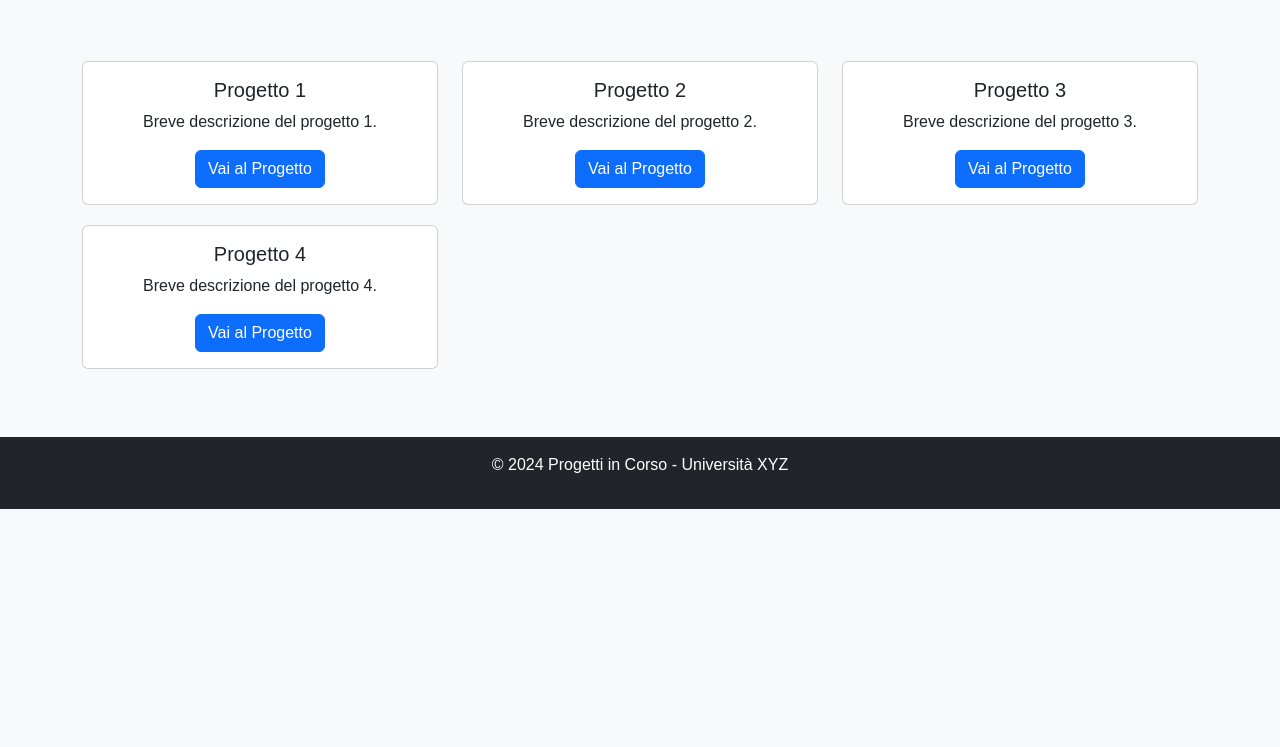
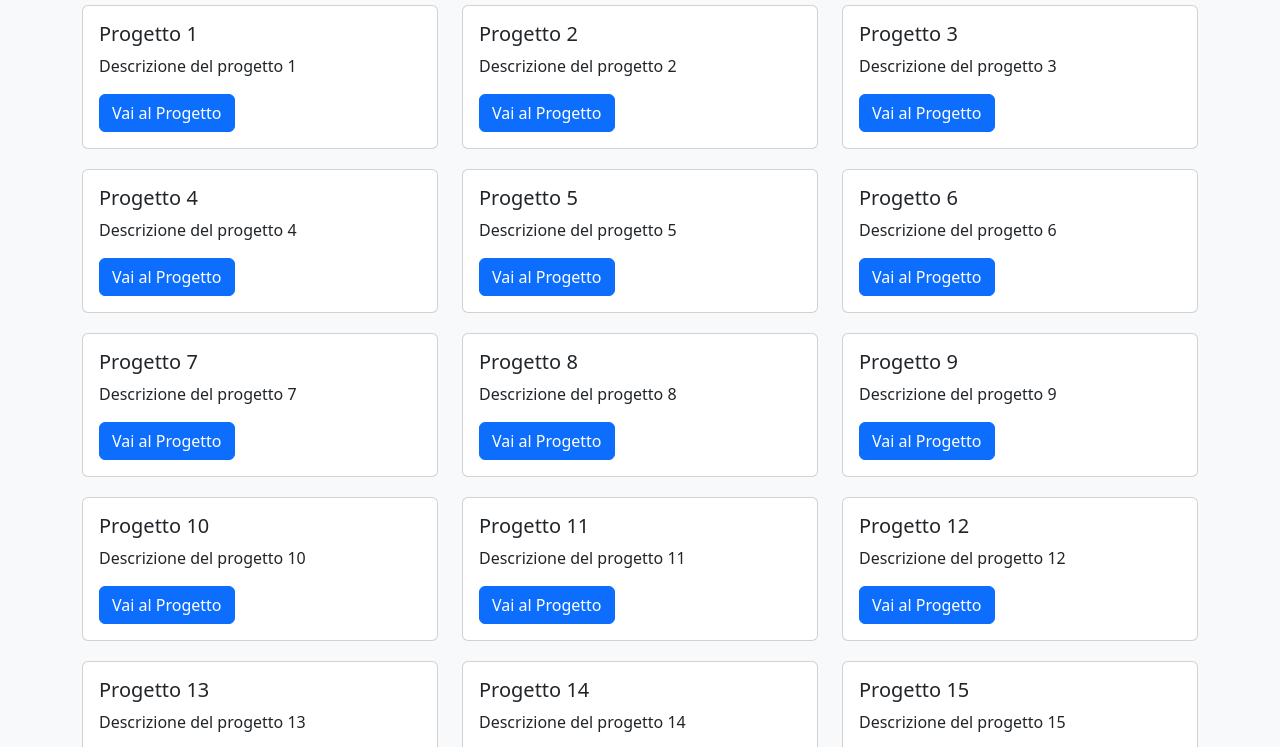
Before and after one commit to IngPier/Prof-Bernardis, a plain HTML site: page index.html in a window 1280 px wide. Shown: the part 212-959 px from the top of the page. Before the commit the page ends 800 px from the top, so only its background shows below. Drawn offline with nearby package versions, Linux system fonts and the light colour scheme.

Commit message:
Sito con le carte create in JS

```diff
--- a/index.html
+++ b/index.html
@@ -3,92 +3,33 @@
 <head>
     <meta charset="UTF-8">
     <meta name="viewport" content="width=device-width, initial-scale=1.0">
-    <title>Progetti in Corso degli Studenti</title>
+    <title>Progetti degli Studenti</title>
     <!-- Link a Bootstrap 5 CSS -->
     <link href="https://cdn.jsdelivr.net/npm/bootstrap@5.3.0-alpha1/dist/css/bootstrap.min.css" rel="stylesheet">
-    <!-- Opzionale: Aggiungi il tuo CSS personalizzato -->
     <style>
         body {
             background-color: #f8f9fa;
-            font-family: 'Arial', sans-serif;
         }
-        .project-card {
+        .card {
             margin-bottom: 20px;
-        }
-        .project-card .card-body {
-            text-align: center;
         }
     </style>
 </head>
 <body>
 
-    <!-- Navbar -->
-    <nav class="navbar navbar-expand-lg navbar-dark bg-dark">
-        <div class="container-fluid">
-            <a class="navbar-brand" href="#">Progetti in Corso</a>
-        </div>
-    </nav>
-
     <!-- Hero Section -->
     <div class="container my-5">
         <div class="row">
             <div class="col text-center">
-                <h1 class="display-4">Progetti in Corso degli Studenti</h1>
-                <p class="lead">Scopri i progetti attuali degli studenti del corso</p>
+                <h1 class="display-4">Progetti degli Studenti</h1>
+                <p class="lead">Scopri tutti i progetti in corso</p>
             </div>
         </div>
     </div>
 
-    <!-- Progetti Section -->
-    <div class="container">
-        <div class="row">
-            <!-- Singolo progetto card -->
-            <div class="col-md-4">
-                <div class="card project-card">
-                    <div class="card-body">
-                        <h5 class="card-title">Progetto 1</h5>
-                        <p class="card-text">Breve descrizione del progetto 1.</p>
-                        <a href="https://www.example.com" class="btn btn-primary" target="_blank">Vai al Progetto</a>
-                    </div>
-                </div>
-            </div>
-
-            <div class="col-md-4">
-                <div class="card project-card">
-                    <div class="card-body">
-                        <h5 class="card-title">Progetto 2</h5>
-                        <p class="card-text">Breve descrizione del progetto 2.</p>
-                        <a href="https://www.example.com" class="btn btn-primary" target="_blank">Vai al Progetto</a>
-                    </div>
-                </div>
-            </div>
-
-            <!-- Ripeti per tutti i progetti -->
-            <div class="col-md-4">
-                <div class="card project-card">
-                    <div class="card-body">
-                        <h5 class="card-title">Progetto 3</h5>
-                        <p class="card-text">Breve descrizione del progetto 3.</p>
-                        <a href="https://www.example.com" class="btn btn-primary" target="_blank">Vai al Progetto</a>
-                    </div>
-                </div>
-            </div>
-
-            <!-- Aggiungi altre card per gli altri progetti -->
-            <div class="col-md-4">
-                <div class="card project-card">
-                    <div class="card-body">
-                        <h5 class="card-title">Progetto 4</h5>
-                        <p class="card-text">Breve descrizione del progetto 4.</p>
-                        <a href="https://www.example.com" class="btn btn-primary" target="_blank">Vai al Progetto</a>
-                    </div>
-                </div>
-            </div>
-
-            <!-- Continua con tutti i progetti rimanenti -->
-            <!-- ... -->
-
-        </div>
+    <!-- Sezione delle carte (progetti) -->
+    <div class="container" id="project-container">
+        <!-- Le carte verranno generate dinamicamente qui -->
     </div>
 
     <!-- Footer -->
@@ -96,6 +37,54 @@
         <p>&copy; 2024 Progetti in Corso - Università XYZ</p>
     </footer>
 
+    <!-- Script per generare le carte con JavaScript -->
+    <script>
+        // Dati dei progetti (puoi aggiungere altri progetti con lo stesso formato)
+        const projects = [];
+        for (let i = 1; i <= 100; i++) {
+            projects.push({
+                title: `Progetto ${i}`,
+                description: `Descrizione del progetto ${i}`,
+                link: `https://www.example.com/project${i}`
+            });
+        }
+
+        // Funzione per generare le carte in 3 colonne
+        function generateCards() {
+            const container = document.getElementById('project-container');
+            let row = document.createElement('div');
+            row.classList.add('row');
+
+            projects.forEach((project, index) => {
+                // Creazione della singola carta
+                const card = `
+                    <div class="col-md-4">
+                        <div class="card">
+                            <div class="card-body">
+                                <h5 class="card-title">${project.title}</h5>
+                                <p class="card-text">${project.description}</p>
+                                <a href="${project.link}" class="btn btn-primary" target="_blank">Vai al Progetto</a>
+                            </div>
+                        </div>
+                    </div>
+                `;
+
+                // Aggiungi la carta alla riga corrente
+                row.innerHTML += card;
+
+                // Se abbiamo 3 carte in una riga, aggiungiamo la riga al contenitore e ne iniziamo una nuova
+                if ((index + 1) % 3 === 0 || index === projects.length - 1) {
+                    container.appendChild(row);
+                    row = document.createElement('div');
+                    row.classList.add('row');
+                }
+            });
+        }
+
+        // Chiamata alla funzione per generare le carte
+        generateCards();
+    </script>
+
     <!-- Link a Bootstrap JS e Popper.js -->
     <script src="https://cdn.jsdelivr.net/npm/@popperjs/core@2.11.6/dist/umd/popper.min.js"></script>
     <script src="https://cdn.jsdelivr.net/npm/bootstrap@5.3.0-alpha1/dist/js/bootstrap.min.js"></script>
```
